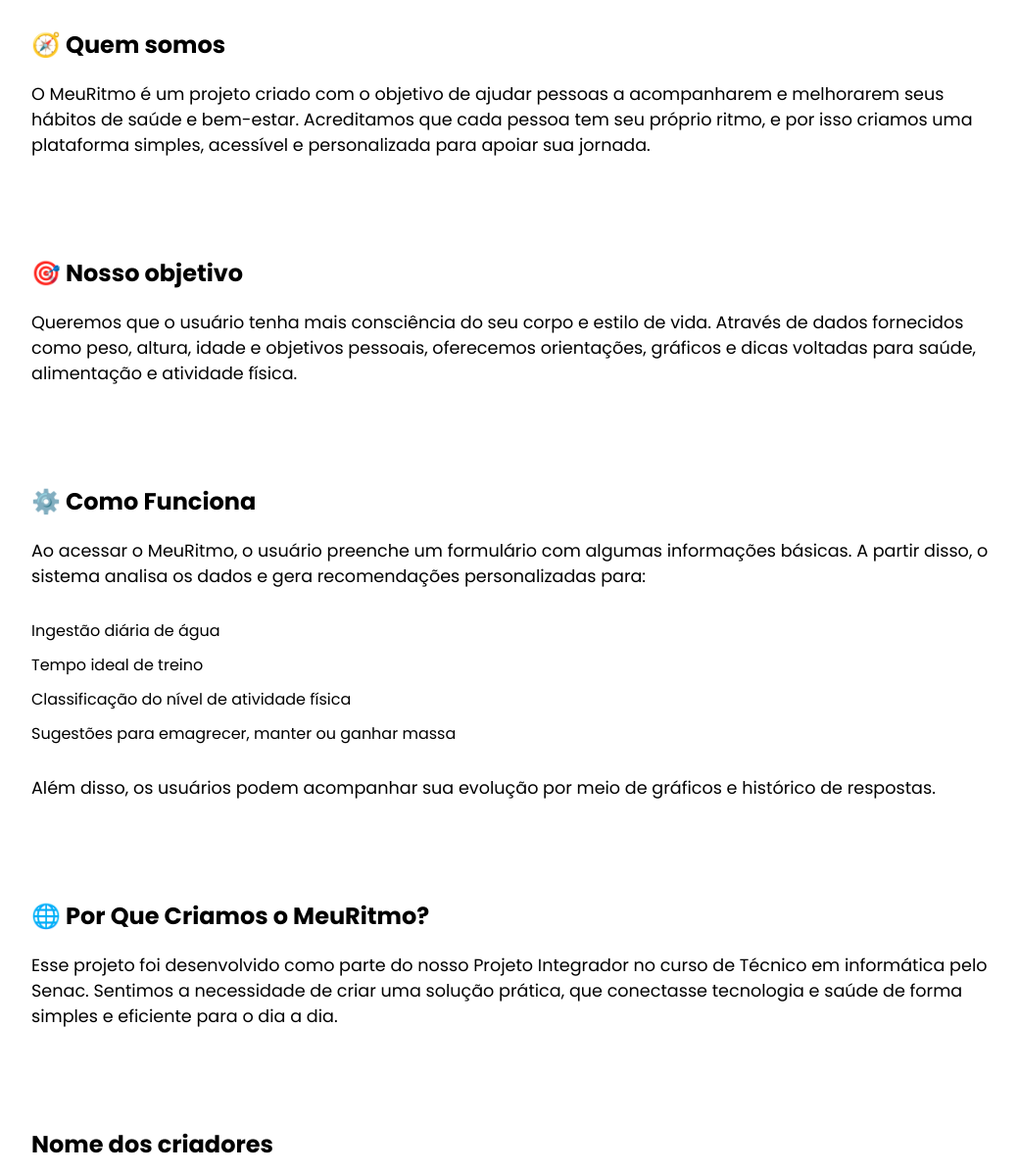
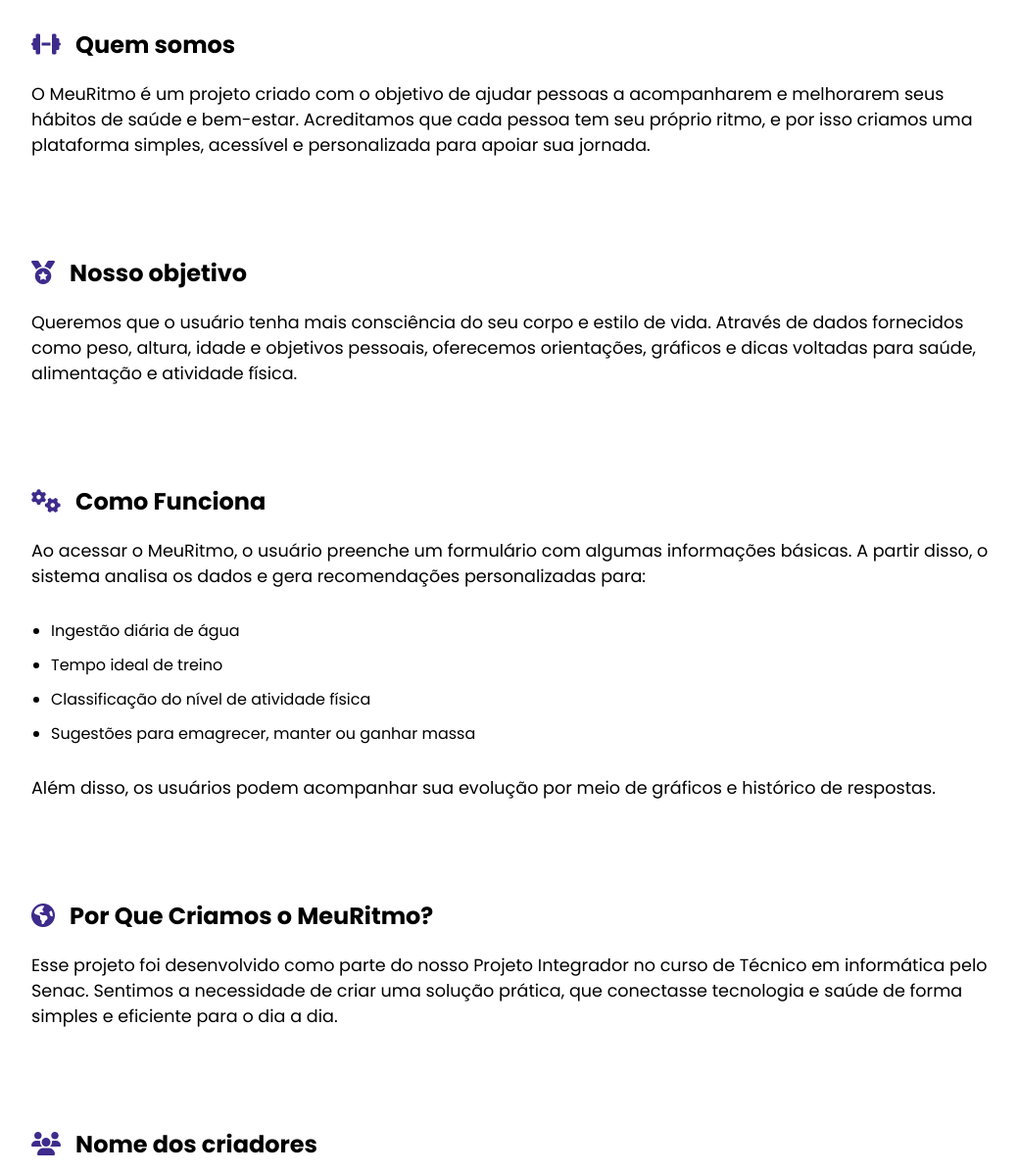
Before and after one commit to kayqueFranco/MeuRitmo, a website: page Front-end/sobre.html in a window 1280 px wide. Shown: the part 182-1380 px from the top of the page at 98% size, without its empty margins (108-1147 px from the left). Drawn offline with Linux system fonts and the light colour scheme.

Commit message:
Colocando os icones nos h1 e ajustando as ul

```diff
--- a/Front-end/sobre.html
+++ b/Front-end/sobre.html
@@ -42,17 +42,17 @@
     <!--Inicio do main-->
     <main id="container" class="hidden">
         <section id="quem-somos">
-            <h1>🧭 Quem somos</h1>
+            <h1><i class="fa-solid fa-dumbbell icone-h1"></i> Quem somos</h1>
             <p>O MeuRitmo é um projeto criado com o objetivo de ajudar pessoas a acompanharem e melhorarem seus hábitos de saúde e bem-estar. Acreditamos que cada pessoa tem seu próprio ritmo, e por isso criamos uma plataforma simples, acessível e personalizada para apoiar sua jornada.</p>
         </section>
 
         <section id="nosso-objetivo">
-            <h1>🎯 Nosso objetivo</h1>
+            <h1><i class="fa-solid fa-medal icone-h1"></i> Nosso objetivo</h1>
             <p>Queremos que o usuário tenha mais consciência do seu corpo e estilo de vida. Através de dados fornecidos como peso, altura, idade e objetivos pessoais, oferecemos orientações, gráficos e dicas voltadas para saúde, alimentação e atividade física.</p>
         </section>
 
         <section id="como-funciona">
-            <h1>⚙️ Como Funciona</h1>
+            <h1><i class="fa-solid fa-gears icone-h1"></i> Como Funciona</h1>
             <p>Ao acessar o MeuRitmo, o usuário preenche um formulário com algumas informações básicas. A partir disso, o sistema analisa os dados e gera recomendações personalizadas para:</p>
             <ul class="lista">
                 <li>Ingestão diária de água</li>
@@ -64,12 +64,12 @@
         </section>
 
         <section id="por-que-criamos">
-            <h1>🌐 Por Que Criamos o MeuRitmo?</h1>
+            <h1><i class="fa-solid fa-earth-americas icone-h1"  ></i> Por Que Criamos o MeuRitmo?</h1>
             <p>Esse projeto foi desenvolvido como parte do nosso Projeto Integrador no curso de Técnico em informática pelo Senac. Sentimos a necessidade de criar uma solução prática, que conectasse tecnologia e saúde de forma simples e eficiente para o dia a dia.</p>
         </section>
 
         <section id="criadores">
-            <h1>Nome dos criadores</h1>
+            <h1> <i class="fa-solid fa-users icone-h1"></i> Nome dos criadores</h1>
             <ul class="lista">
                 <li>
                     Arthur Alves<a class="icone-lista" target="_blank" href="https://www.linkedin.com/in/arthur-c-486125350/"><i class="fa-brands fa-linkedin"></i></a>
--- a/Front-end/style/sobre.css
+++ b/Front-end/style/sobre.css
@@ -18,17 +18,21 @@
 }
 
 #container section .lista {
-    list-style: none;
     margin: 30px 0px;
 }
 
 #container section .lista li {
-    margin: 10px 0px;
+    margin: 10px 0px 0px 20px;
 }
 
 .icone-lista {
     margin-left: 10px;
     font-size: 1.4em;
+}
+
+.icone-h1 {
+    margin-right: 10px;
+    color: #3e2b8b;
 }
 
 @media (min-width: 576px) {
```
Also changed, not shown: Front-end/grafico.html (+1 -1 lines).
